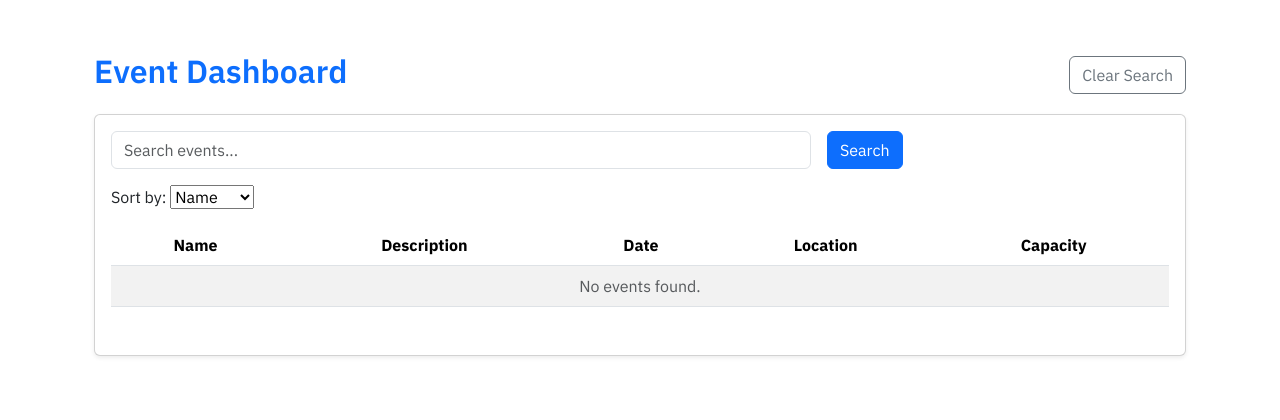
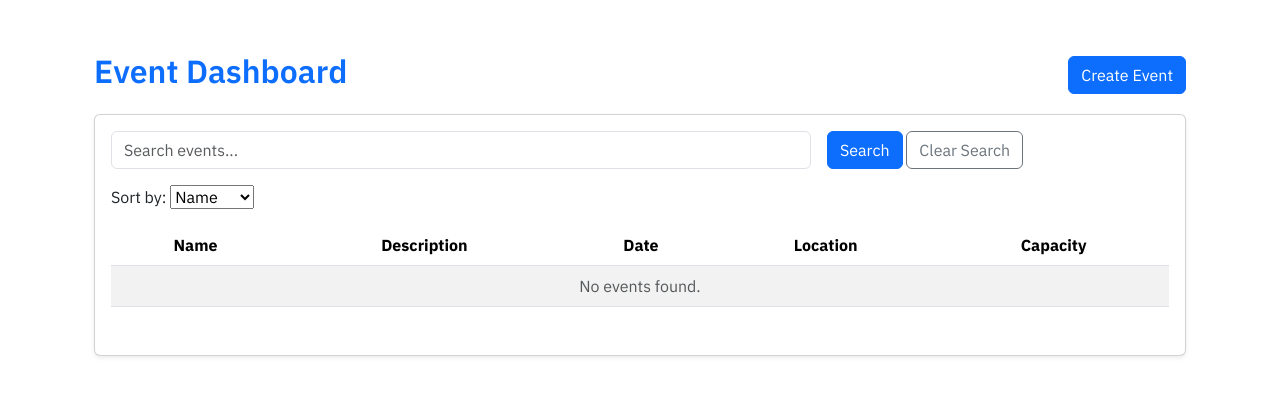
Before and after one commit to nrshagor/event-management-system, a PHP site: page /event-management-system/dashboard.php in a window 1280 px wide. Shown: the part 159-579 px from the top of the page. Run offline with PHP 8.4, Linux system fonts and the light colour scheme; the visitor is signed in with stand-in values (Sample User, id 1); data that the repository does not hold is empty.

Commit message:
create event button add in dashboard

```diff
--- a/dashboard.php
+++ b/dashboard.php
@@ -29,7 +29,11 @@ $totalPages = ceil($totalEvents / $limit);
 <div class="container mt-5">
     <div class="d-flex justify-content-between align-items-center mb-3">
         <h2 class="text-primary">Event Dashboard</h2>
-        <a href="dashboard.php" class="btn btn-outline-secondary">Clear Search</a>
+        <div>
+
+            <a href="events.php" class="btn btn-outline-primary btn-primary text-white">Create Event</a>
+        </div>
+
     </div>
 
     <div class="card shadow-sm">
@@ -40,6 +44,7 @@ $totalPages = ceil($totalEvents / $limit);
                 </div>
                 <div class="col-md-4 text-md-right">
                     <button type="submit" class="btn btn-primary">Search</button>
+                    <a href="dashboard.php" class="btn btn-outline-secondary">Clear Search</a>
                 </div>
             </form>
 
```
